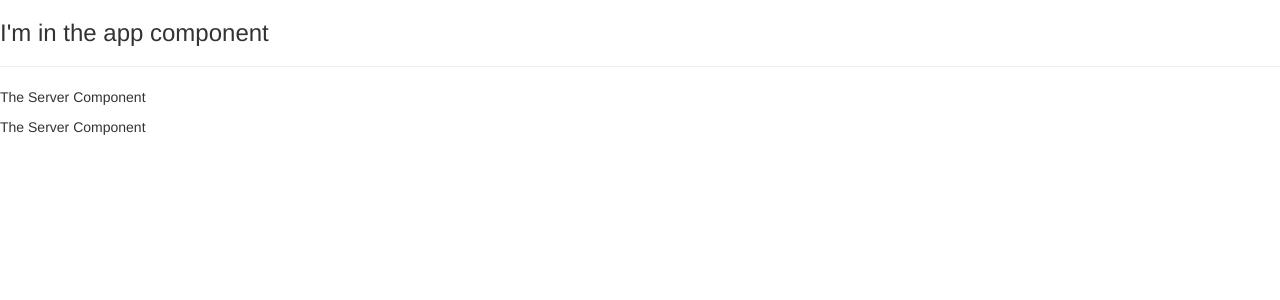
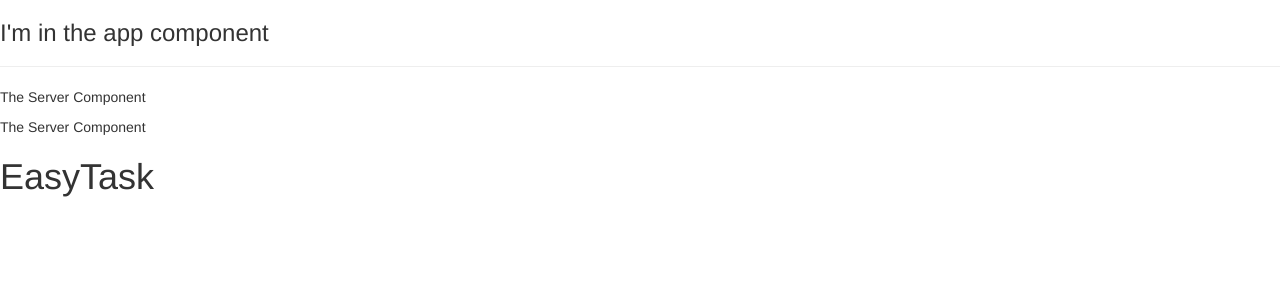
Before and after one commit to YvesJaques/Angular-tutorial, an Angular app: page / in a window 1280 px wide. Shown: the top 300 px of the page. Built offline with nearby package versions, Linux system fonts and the light colour scheme.

Commit message:
Using custom component

```diff
--- a/src/app/app.component.html
+++ b/src/app/app.component.html
@@ -1,3 +1,4 @@
 <h3>I'm in the app component</h3>
 <hr>
 <app-servers></app-servers>
+<app-header></app-header>
--- a/src/app/app.module.ts
+++ b/src/app/app.module.ts
@@ -4,6 +4,7 @@
 import { AppComponent } from './app.component';
 import { ServerComponent } from './server/server.component';
 import { ServersComponent } from './servers/servers.component';
+import { HeaderComponent } from './header.component';
 
 @NgModule({
   declarations: [
@@ -12,7 +13,8 @@
     ServersComponent
   ],
   imports: [
-    BrowserModule
+    BrowserModule,
+    HeaderComponent
   ],
   providers: [],
   bootstrap: [AppComponent]
--- /dev/null
+++ b/src/app/header.component.html
@@ -0,0 +1,3 @@
+<header>
+    <h1>EasyTask</h1>
+</header>
--- a/src/index.html
+++ b/src/index.html
@@ -1,5 +1,6 @@
 <!doctype html>
 <html lang="en">
+
 <head>
   <meta charset="utf-8">
   <title>AngularTutorial</title>
@@ -7,7 +8,9 @@
   <meta name="viewport" content="width=device-width, initial-scale=1">
   <link rel="icon" type="image/x-icon" href="favicon.ico">
 </head>
+
 <body>
   <app-root></app-root>
 </body>
+
 </html>
```
Also changed, not shown: src/app/header.component.ts (added, +8 -0 lines), 1 other file (tests, documents, lock files or other folders).
